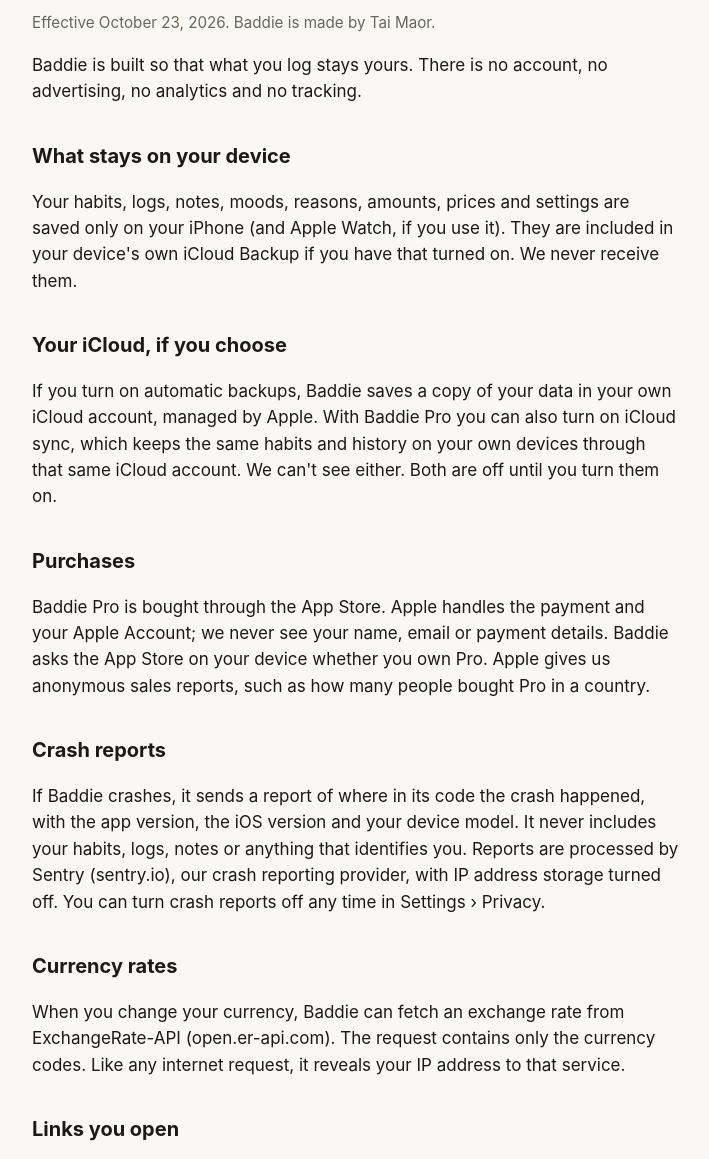
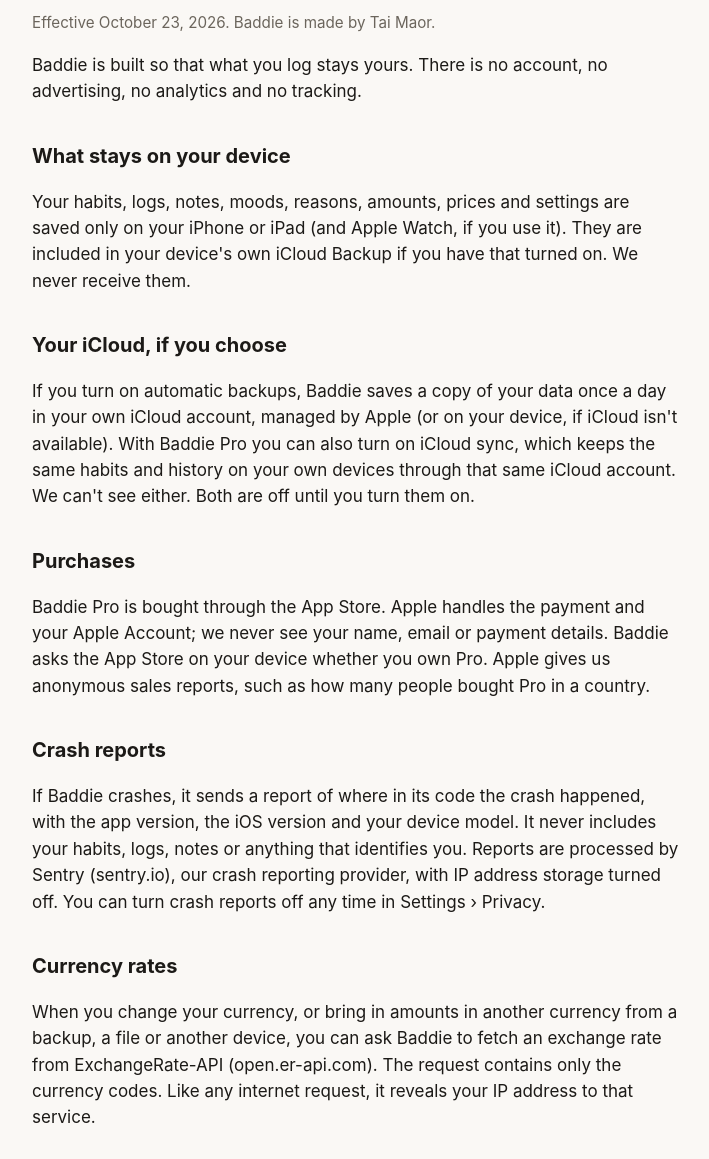
Before and after one commit to BlueDreams666/baddie-site, a plain HTML site: page privacy.html in a window 1280 px wide. Shown: the part 94-1253 px from the top of the page, without its empty margins (284-993 px from the left). Drawn offline with Linux system fonts and the light colour scheme.

Commit message:
Privacy: iPad as well as iPhone, backups without iCloud, exchange rates for imported amounts

```diff
--- a/privacy.html
+++ b/privacy.html
@@ -14,10 +14,10 @@
   <p>Baddie is built so that what you log stays yours. There is no account, no advertising, no analytics and no tracking.</p>
 
   <h2>What stays on your device</h2>
-  <p>Your habits, logs, notes, moods, reasons, amounts, prices and settings are saved only on your iPhone (and Apple Watch, if you use it). They are included in your device's own iCloud Backup if you have that turned on. We never receive them.</p>
+  <p>Your habits, logs, notes, moods, reasons, amounts, prices and settings are saved only on your iPhone or iPad (and Apple Watch, if you use it). They are included in your device's own iCloud Backup if you have that turned on. We never receive them.</p>
 
   <h2>Your iCloud, if you choose</h2>
-  <p>If you turn on automatic backups, Baddie saves a copy of your data in your own iCloud account, managed by Apple. With Baddie Pro you can also turn on iCloud sync, which keeps the same habits and history on your own devices through that same iCloud account. We can't see either. Both are off until you turn them on.</p>
+  <p>If you turn on automatic backups, Baddie saves a copy of your data once a day in your own iCloud account, managed by Apple (or on your device, if iCloud isn't available). With Baddie Pro you can also turn on iCloud sync, which keeps the same habits and history on your own devices through that same iCloud account. We can't see either. Both are off until you turn them on.</p>
 
   <h2>Purchases</h2>
   <p>Baddie Pro is bought through the App Store. Apple handles the payment and your Apple Account; we never see your name, email or payment details. Baddie asks the App Store on your device whether you own Pro. Apple gives us anonymous sales reports, such as how many people bought Pro in a country.</p>
@@ -26,7 +26,7 @@
   <p>If Baddie crashes, it sends a report of where in its code the crash happened, with the app version, the iOS version and your device model. It never includes your habits, logs, notes or anything that identifies you. Reports are processed by Sentry (sentry.io), our crash reporting provider, with IP address storage turned off. You can turn crash reports off any time in Settings › Privacy.</p>
 
   <h2>Currency rates</h2>
-  <p>When you change your currency, Baddie can fetch an exchange rate from ExchangeRate-API (open.er-api.com). The request contains only the currency codes. Like any internet request, it reveals your IP address to that service.</p>
+  <p>When you change your currency, or bring in amounts in another currency from a backup, a file or another device, you can ask Baddie to fetch an exchange rate from ExchangeRate-API (open.er-api.com). The request contains only the currency codes. Like any internet request, it reveals your IP address to that service.</p>
 
   <h2>Links you open</h2>
   <p>Health pages and the helpline directory link to outside websites, such as findahelpline.com and public health agencies. Those sites have their own privacy policies.</p>
```
